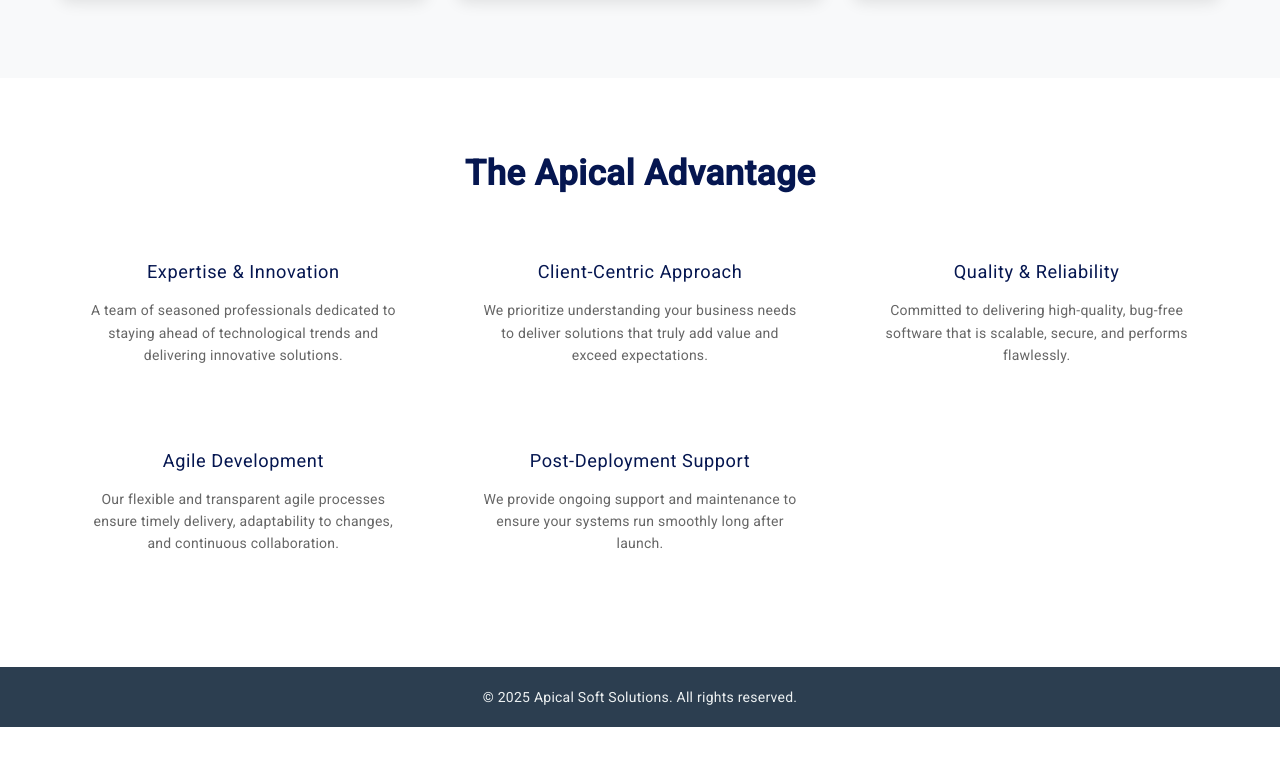
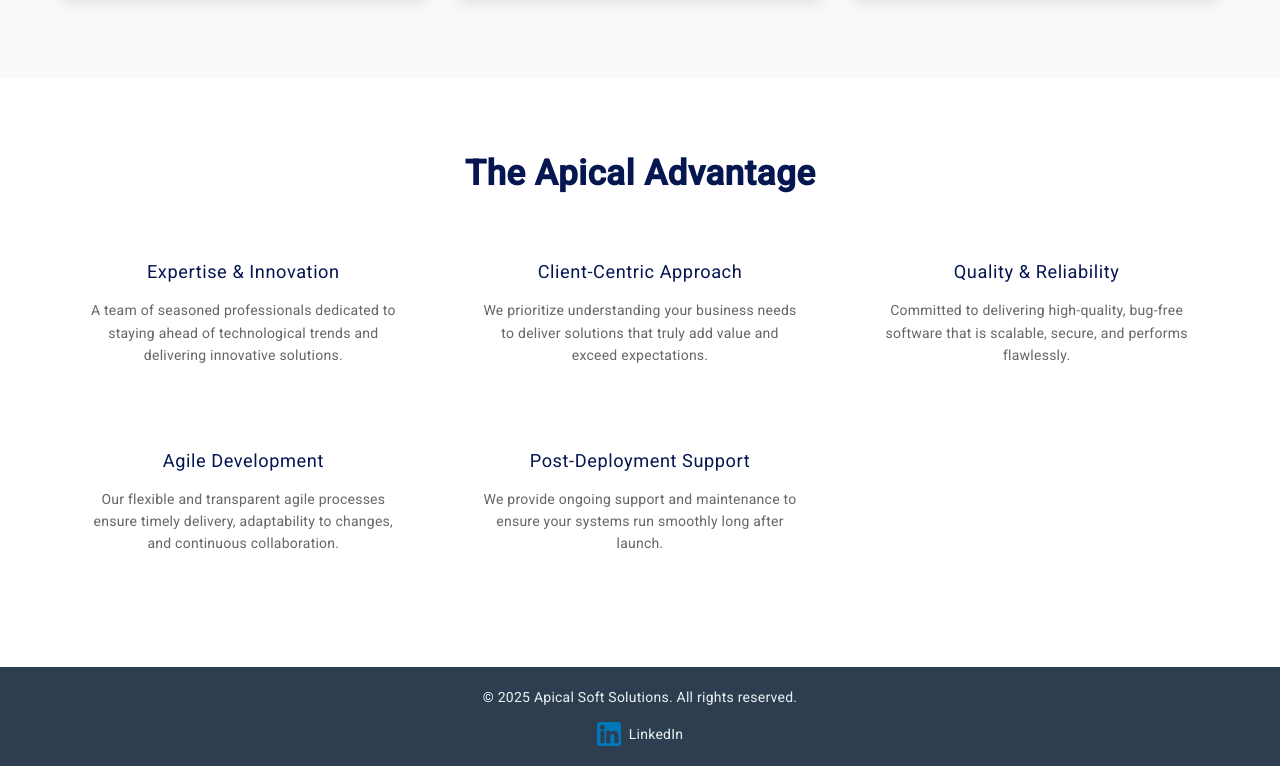
Before and after one commit to maheshpalakonda/examportal, an Angular app in the folder online-exam-portal/: page / in a window 1280 px wide. Shown: the part 2046-2812 px from the top of the page. Before the commit the page ends 2773 px from the top, so only its background shows below. Built offline with nearby package versions, Linux system fonts and the light colour scheme.

Commit message:
adding fotter

```diff
--- a/online-exam-portal/src/app/shared/footer/footer.component.html
+++ b/online-exam-portal/src/app/shared/footer/footer.component.html
@@ -1,5 +1,11 @@
 <footer class="footer">
   <div class="footer-content">
     <p>&copy; {{ currentYear }} Apical Soft Solutions. All rights reserved.</p>
+    <div class="social-links">
+      <a href="https://in.linkedin.com/company/apical-soft-solutions" target="_blank" rel="noopener noreferrer" class="social-link" title="LinkedIn">
+        <img src="/assets/images/linkedin-svgrepo-com.svg" alt="LinkedIn" class="social-icon">
+        LinkedIn
+      </a>
+    </div>
   </div>
 </footer>
--- a/online-exam-portal/src/app/shared/footer/footer.component.scss
+++ b/online-exam-portal/src/app/shared/footer/footer.component.scss
@@ -14,7 +14,37 @@
 }
 
 .footer p {
-  margin: 0;
+  margin: 0 0 15px 0;
   font-size: 14px;
   font-weight: 400;
 }
+
+.social-links {
+  display: flex;
+  justify-content: center;
+  gap: 20px;
+}
+
+.social-link {
+  display: flex;
+  align-items: center;
+  gap: 8px;
+  color: #ecf0f1;
+  text-decoration: none;
+  font-size: 14px;
+  transition: color 0.3s ease;
+}
+
+.social-link:hover {
+  color: #3498db;
+}
+
+.social-link mat-icon {
+  font-size: 18px;
+  width: 18px;
+  height: 18px;
+}
+.social-icon {
+  width: 24px;
+  height: 24px;
+}
--- a/online-exam-portal/src/app/shared/footer/footer.component.ts
+++ b/online-exam-portal/src/app/shared/footer/footer.component.ts
@@ -1,8 +1,9 @@
 import { Component } from '@angular/core';
+import { MatIconModule } from '@angular/material/icon';
 
 @Component({
   selector: 'app-footer',
-  imports: [],
+  imports: [MatIconModule],
   templateUrl: './footer.component.html',
   styleUrl: './footer.component.scss'
 })
```
Also changed, not shown: online-exam-portal/src/assets/images/linkedin-svgrepo-com.svg (added).
